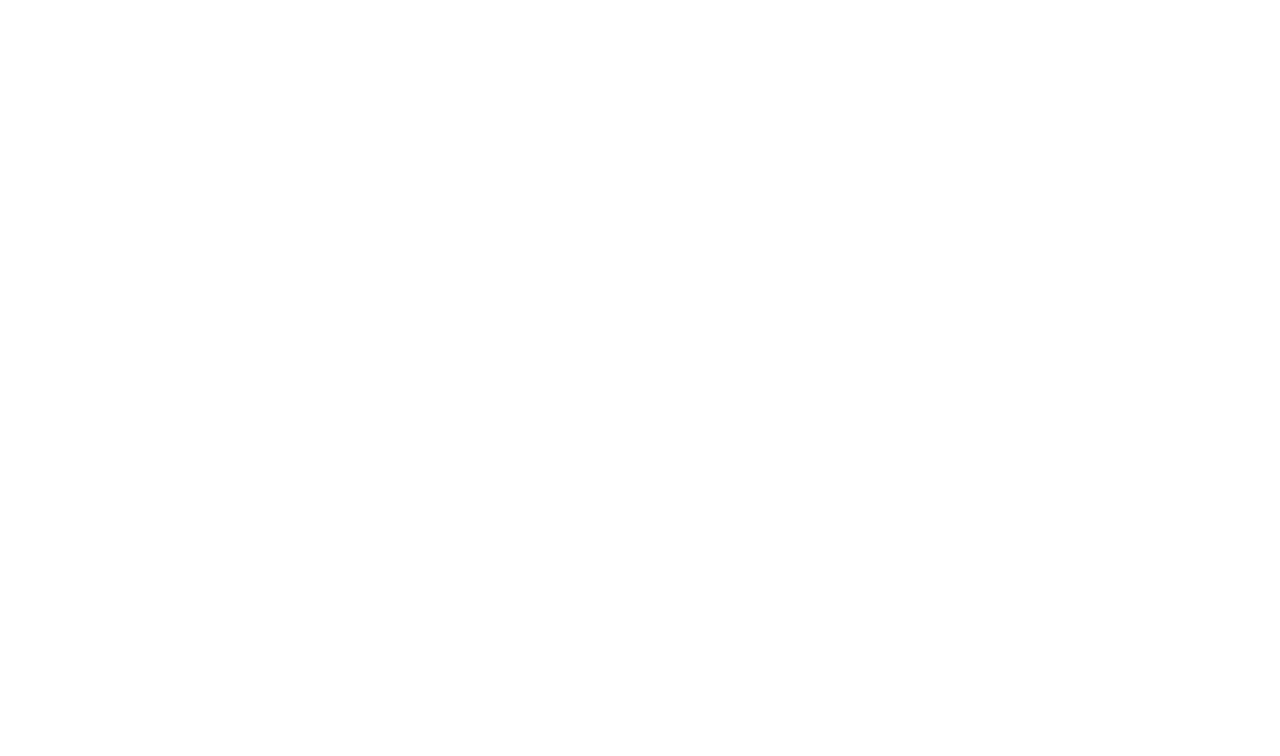
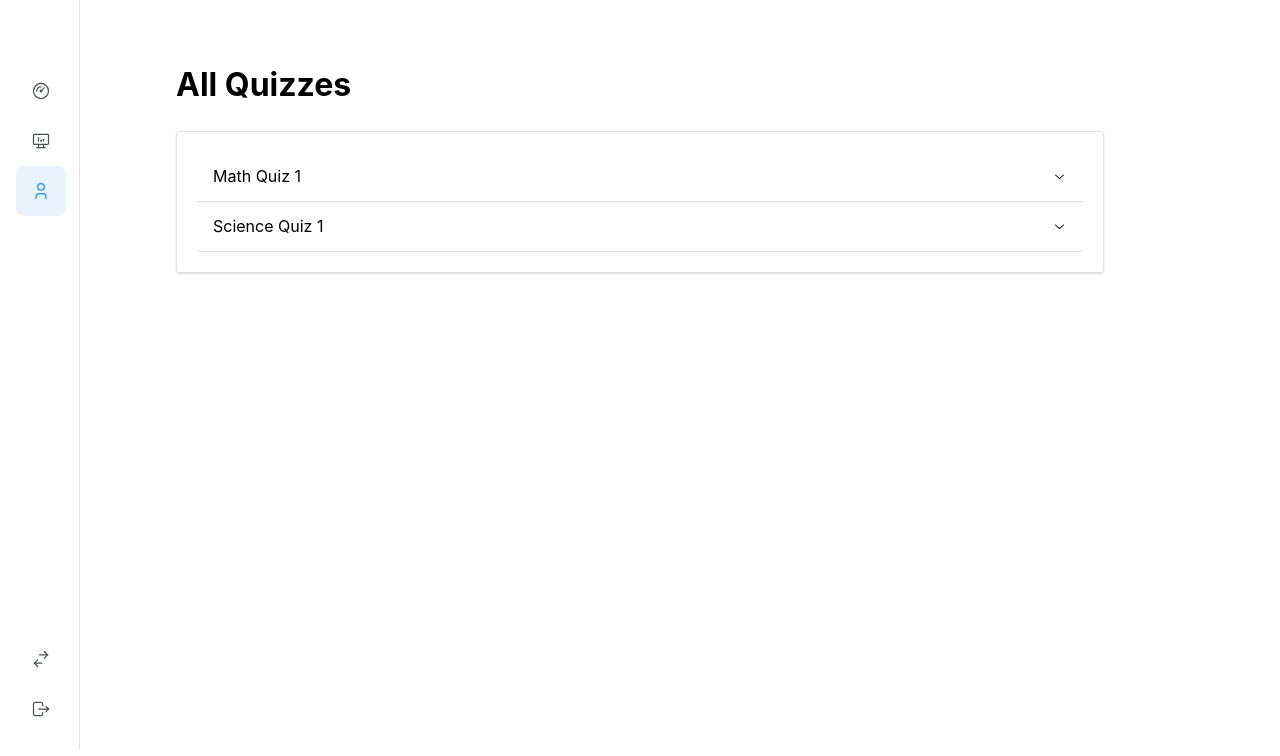
Before and after one commit to MalithaPrabhashana/jac-quiz-application, a React (Vite) app in the folder FE/: page /teacher/view-all-quizzes in a window 1280 px wide. Before the commit this address had no page. Shown: the top 756 px of the page. Built offline with nearby package versions, Linux system fonts and the light colour scheme.

Commit message:
View All Quizzes section

```diff
--- a/FE/src/App.tsx
+++ b/FE/src/App.tsx
@@ -6,6 +6,7 @@
 import Dashboard from './pages/Dashboard';
 import CreateQuiz from './pages/teacher/CreateQuiz';
 import TeacherDashboard from './pages/teacher/TeachersDashboard';
+import ViewAllQuizzes from './pages/teacher/ViewAllQuestions';
 // import './App.css';
 
 const App = () => {
@@ -20,6 +21,7 @@
           <Route path="/teacher" element={<Dashboard />}>
             <Route path="dashboard" element={<TeacherDashboard />} />
             <Route path="create-quiz" element={<CreateQuiz />} />
+            <Route path="view-all-quizzes" element={<ViewAllQuizzes />} />
           </Route>
         </Routes>
       </BrowserRouter>
--- a/FE/src/components/Sidebar.tsx
+++ b/FE/src/components/Sidebar.tsx
@@ -1,4 +1,4 @@
-import { useState } from 'react';
+import { useState, useEffect } from 'react';
 import {
   IconCalendarStats,
   IconDeviceDesktopAnalytics,
@@ -11,7 +11,7 @@
   IconUser,
 } from '@tabler/icons-react';
 import { Stack, Tooltip, UnstyledButton } from '@mantine/core';
-import { useNavigate } from 'react-router';
+import { useNavigate, useLocation } from 'react-router';
 import classes from '../../styles/NavbarMinimal.module.css';
 
 interface NavbarLinkProps {
@@ -28,7 +28,6 @@
 
 function NavbarLink({ icon: Icon, label, active, onClick, to }: NavbarLinkProps) {
   const navigate = useNavigate();
-
   const handleClick = () => {
     if (onClick) onClick();
     navigate(to);
@@ -44,35 +43,41 @@
 }
 
 export default function Sidebar({ role }: SidebarProps) {
+  const location = useLocation();
   const [active, setActive] = useState(0);
 
   // Define links for each role
   const teacherLinks = [
-    // { icon: IconHome2, label: 'Home', to: '/dashboard' },
     { icon: IconGauge, label: 'Dashboard', to: '/teacher/dashboard' },
     { icon: IconDeviceDesktopAnalytics, label: 'Create Quiz', to: '/teacher/create-quiz' },
+    { icon: IconUser, label: 'All Quizzes', to: '/teacher/view-all-quizzes' },
   ];
 
   const studentLinks = [
-    // { icon: IconHome2, label: 'Home', to: '/dashboard' },
     { icon: IconGauge, label: 'Dashboard', to: '/student/dashboard' },
     { icon: IconCalendarStats, label: 'View Quizzes', to: '/student/quizzes' },
   ];
 
-  const links = (role === 'teacher' ? teacherLinks : studentLinks).map((link, index) => (
-    <NavbarLink
-      {...link}
-      key={link.label}
-      active={index === active}
-      onClick={() => setActive(index)}
-    />
-  ));
+  // Determine links based on the role
+  const links = role === 'teacher' ? teacherLinks : studentLinks;
+
+  // Update active link based on current path
+  useEffect(() => {
+    const activeLink = links.findIndex((link) => link.to === location.pathname);
+    setActive(activeLink >= 0 ? activeLink : 0);  // Default to first link if no match
+  }, [location, links]);
 
   return (
     <nav className={classes.navbar}>
       <div className={classes.navbarMain}>
         <Stack justify="center" gap={0}>
-          {links}
+          {links.map((link, index) => (
+            <NavbarLink
+              {...link}
+              key={link.label}
+              active={index === active}
+            />
+          ))}
         </Stack>
       </div>
 
--- a/FE/src/pages/teacher/CreateQuiz.tsx
+++ b/FE/src/pages/teacher/CreateQuiz.tsx
@@ -56,7 +56,7 @@
   return (
     <Container style={{ marginTop: 40 }}>
       {/* Page Title */}
-      <h1>Create Quiz - {title || '{}'}</h1>
+      <h1>Create Quiz - {title || ''} Quiz </h1>
 
       {/* Quiz Details */}
       <Grid>
--- /dev/null
+++ b/FE/src/pages/teacher/ViewAllQuestions.tsx
@@ -0,0 +1,133 @@
+import { useState, useEffect } from 'react';
+import { Container, Paper, Text, Button, TextInput, Accordion, Group, Modal, ActionIcon } from '@mantine/core';
+
+interface Quiz {
+    id: string;
+    title: string;
+    description: string;
+    questions: { id: string; question: string; answer: string }[];
+}
+
+const ViewAllQuizzes = () => {
+    const [quizzes, setQuizzes] = useState<Quiz[]>([]);
+    const [editedQuestion, setEditedQuestion] = useState<{
+        quizId: string;
+        questionId: string;
+        newQuestion: string;
+        newAnswer: string;
+    } | null>(null);
+    const [openedModal, setOpenedModal] = useState<boolean>(false);
+
+    // Fetch quizzes data (you can replace with an API call)
+    useEffect(() => {
+        // Simulating an API call with some example quizzes
+        const fetchedQuizzes = [
+            {
+                id: '1',
+                title: 'Math Quiz 1',
+                description: 'Basic Math Quiz',
+                questions: [
+                    { id: 'q1', question: 'What is 2 + 2?', answer: '4' },
+                    { id: 'q2', question: 'What is 3 + 5?', answer: '8' },
+                ],
+            },
+            {
+                id: '2',
+                title: 'Science Quiz 1',
+                description: 'Basic Science Quiz',
+                questions: [
+                    { id: 'q3', question: 'What is H2O?', answer: 'Water' },
+                    { id: 'q4', question: 'What is the chemical symbol for oxygen?', answer: 'O2' },
+                ],
+            },
+        ];
+        setQuizzes(fetchedQuizzes);
+    }, []);
+
+    // Handle opening the modal to edit a question's question and answer
+    const openEditModal = (quizId: string, questionId: string, currentQuestion: string, currentAnswer: string) => {
+        setEditedQuestion({ quizId, questionId, newQuestion: currentQuestion, newAnswer: currentAnswer });
+        setOpenedModal(true);
+    };
+
+    // Handle updating a question's question and answer
+    const handleUpdateQuestion = () => {
+        if (editedQuestion) {
+            setQuizzes((prevQuizzes) => {
+                const updatedQuizzes = [...prevQuizzes];
+                const quizIndex = updatedQuizzes.findIndex((q) => q.id === editedQuestion.quizId);
+                const questionIndex = updatedQuizzes[quizIndex].questions.findIndex((q) => q.id === editedQuestion.questionId);
+
+                updatedQuizzes[quizIndex].questions[questionIndex].question = editedQuestion.newQuestion;
+                updatedQuizzes[quizIndex].questions[questionIndex].answer = editedQuestion.newAnswer;
+                return updatedQuizzes;
+            });
+        }
+        setOpenedModal(false); // Close the modal after saving
+    };
+
+    return (
+        <Container style={{ marginTop: 40 }}>
+            {/* Display all quizzes in one accordion */}
+            <h1>All Quizzes</h1>
+
+            <Paper withBorder shadow="xs" p="lg">
+                <Accordion>
+                    {quizzes.map((quiz) => (
+                        <Accordion.Item value={quiz.id} key={quiz.id}>
+                            <Accordion.Control>{quiz.title}</Accordion.Control>
+                            <Accordion.Panel>
+                                {quiz.questions.map((q) => (
+                                    <Group key={q.id} style={{ marginBottom: 10, display: 'flex', justifyContent: 'space-between', alignItems: 'center' }}>
+                                        <div>
+                                            <Text style={{ fontWeight: 500 }}>{q.question}</Text>
+                                            <Text style={{ fontSize: '0.875rem' }}>{q.answer}</Text>
+                                        </div>
+                                        {/* Right-aligned Edit Icon */}
+                                        <ActionIcon color="blue" onClick={() => openEditModal(quiz.id, q.id, q.question, q.answer)}>
+                                            ✏️
+                                        </ActionIcon>
+                                    </Group>
+
+                                ))}
+                            </Accordion.Panel>
+                        </Accordion.Item>
+                    ))}
+                </Accordion>
+            </Paper>
+
+            {/* Modal for Editing a Question and Answer */}
+            <Modal opened={openedModal} onClose={() => setOpenedModal(false)} title="Edit Question and Answer">
+                {editedQuestion && (
+                    <div>
+                        <TextInput
+                            label="Question"
+                            value={editedQuestion.newQuestion}
+                            onChange={(e) =>
+                                setEditedQuestion((prevState) =>
+                                    prevState ? { ...prevState, newQuestion: e.target.value } : prevState
+                                )
+                            }
+                            style={{ marginBottom: 10 }}
+                        />
+                        <TextInput
+                            label="Answer"
+                            value={editedQuestion.newAnswer}
+                            onChange={(e) =>
+                                setEditedQuestion((prevState) =>
+                                    prevState ? { ...prevState, newAnswer: e.target.value } : prevState
+                                )
+                            }
+                            style={{ marginBottom: 10 }}
+                        />
+                        <Button onClick={handleUpdateQuestion} color="green" style={{ marginTop: 10 }}>
+                            Save Changes
+                        </Button>
+                    </div>
+                )}
+            </Modal>
+        </Container>
+    );
+};
+
+export default ViewAllQuizzes;
```
